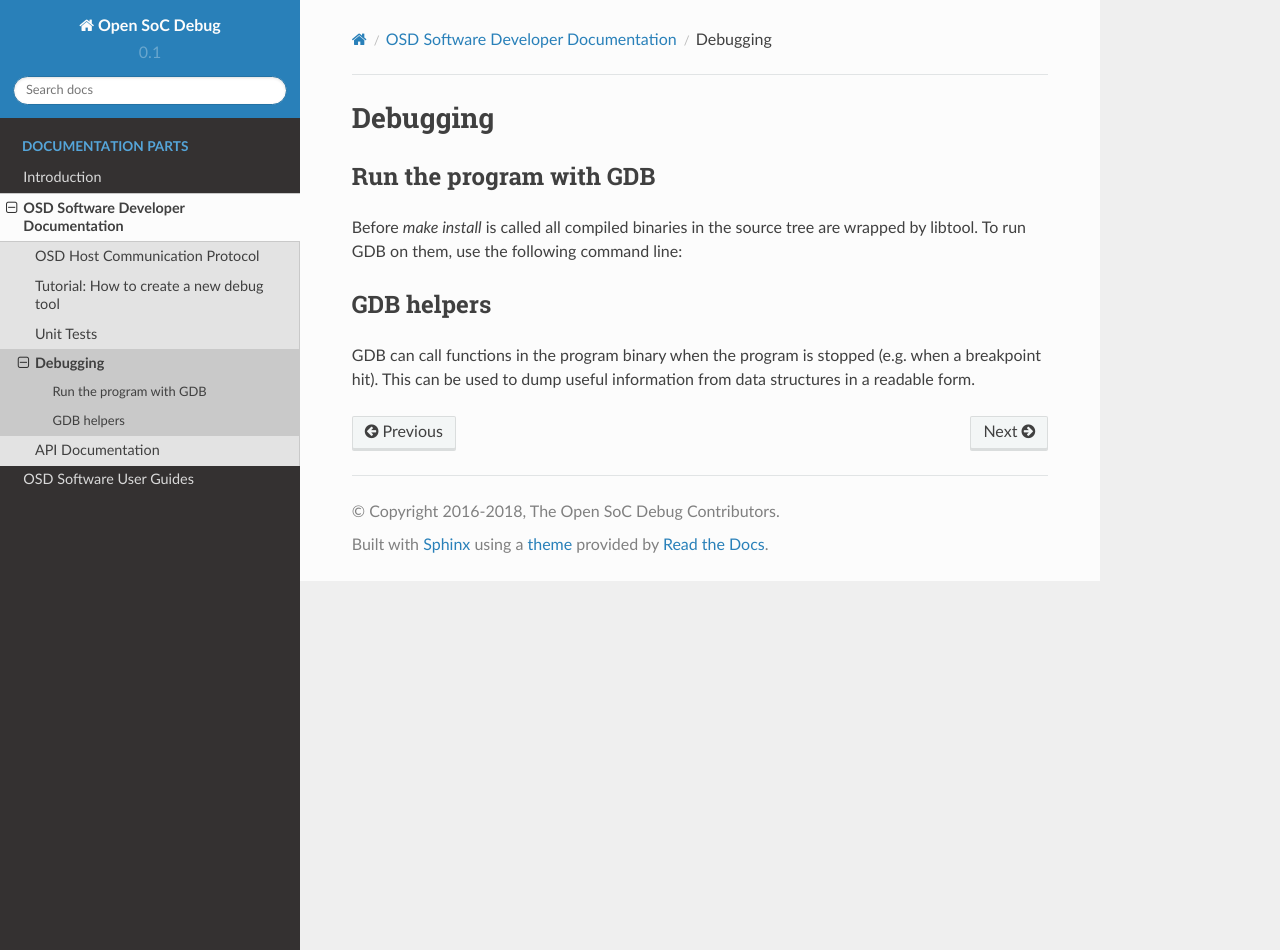
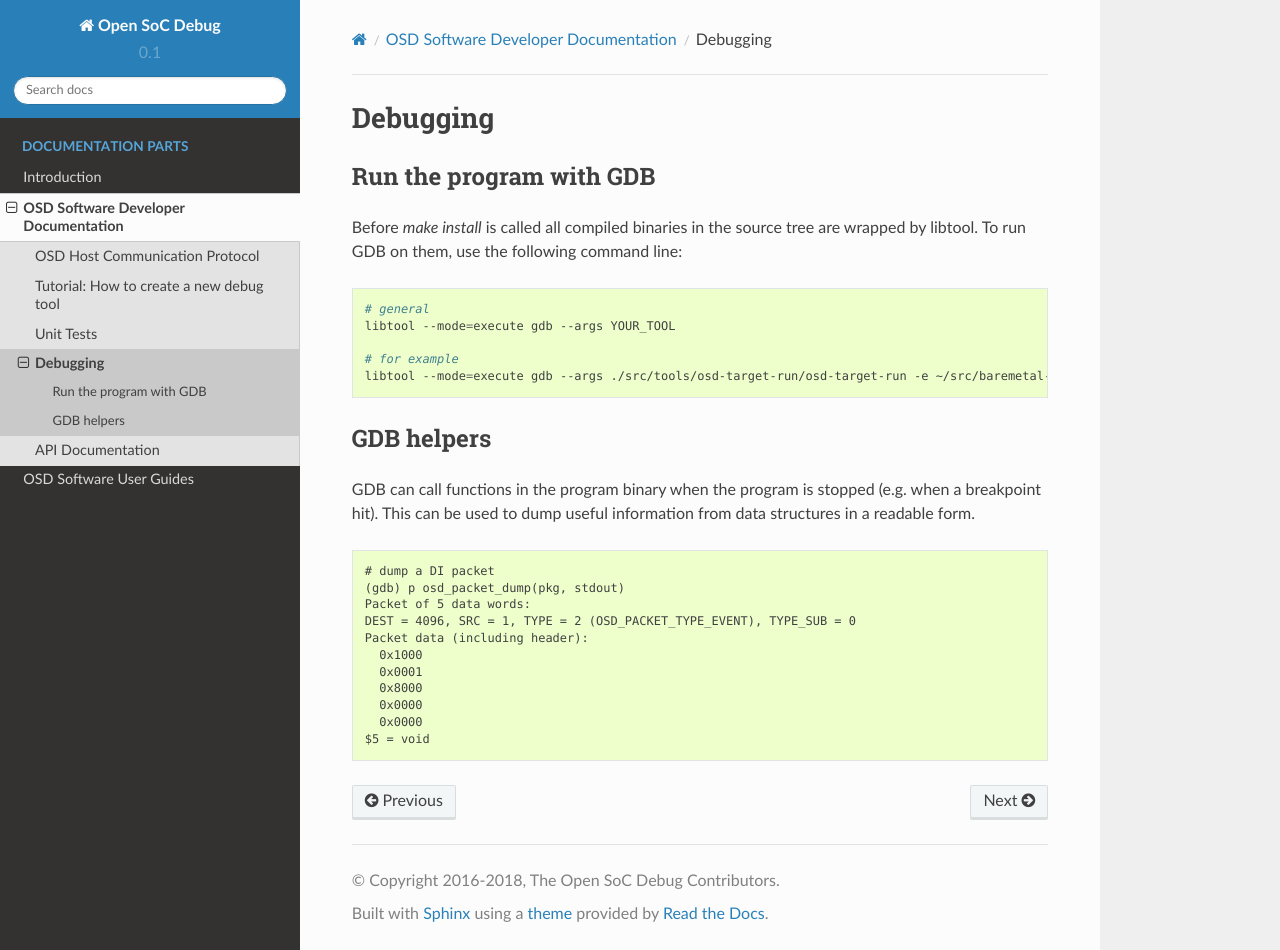
Before and after one commit to opensocdebug/osd-sw, a Sphinx documentation site: the page built from doc/02_developer/debugging.rst, in a window 1280 px wide and 950 px high. Built offline with Sphinx 7.4.7 and the Read the Docs theme 2.0.0, drawn with Linux system fonts in a browser that asks for light colours.

Commit message:
Fix rst formatting

```diff
--- a/doc/02_developer/debugging.rst
+++ b/doc/02_developer/debugging.rst
@@ -7,6 +7,7 @@ Before `make install` is called all compiled binaries in the source tree are wra
 To run GDB on them, use the following command line:
 
 .. code-block:: sh
+
    # general
    libtool --mode=execute gdb --args YOUR_TOOL
 
@@ -19,7 +20,8 @@ GDB helpers
 GDB can call functions in the program binary when the program is stopped (e.g. when a breakpoint hit).
 This can be used to dump useful information from data structures in a readable form.
 
-.. code-block:: sh
+.. code-block:: none
+
    # dump a DI packet
    (gdb) p osd_packet_dump(pkg, stdout)
    Packet of 5 data words:
```
